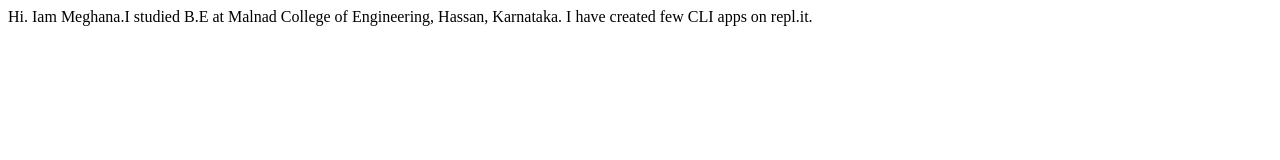
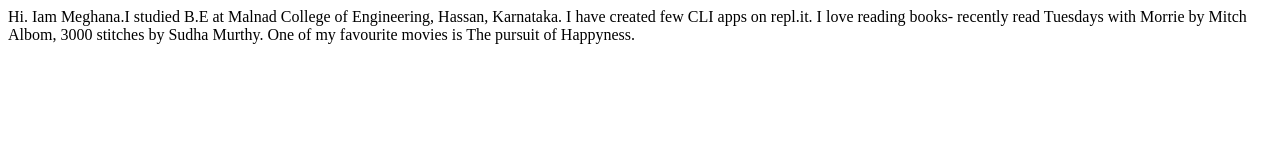
Before and after one commit to Meghana-sk/meghanask97.com, a plain HTML site: page index.html in a window 1280 px wide. Drawn offline with Linux system fonts and the light colour scheme.

Commit message:
Update interests of self

```diff
--- a/index.html
+++ b/index.html
@@ -8,5 +8,7 @@
 <body>
   Hi. Iam Meghana.I studied B.E at Malnad College of Engineering, Hassan, Karnataka.
   I have created few CLI apps on repl.it.
+  I love reading books- recently read Tuesdays with Morrie by Mitch Albom, 3000 stitches by Sudha Murthy.
+  One of my favourite movies is The pursuit of Happyness.
 </body>
 </html>
```
